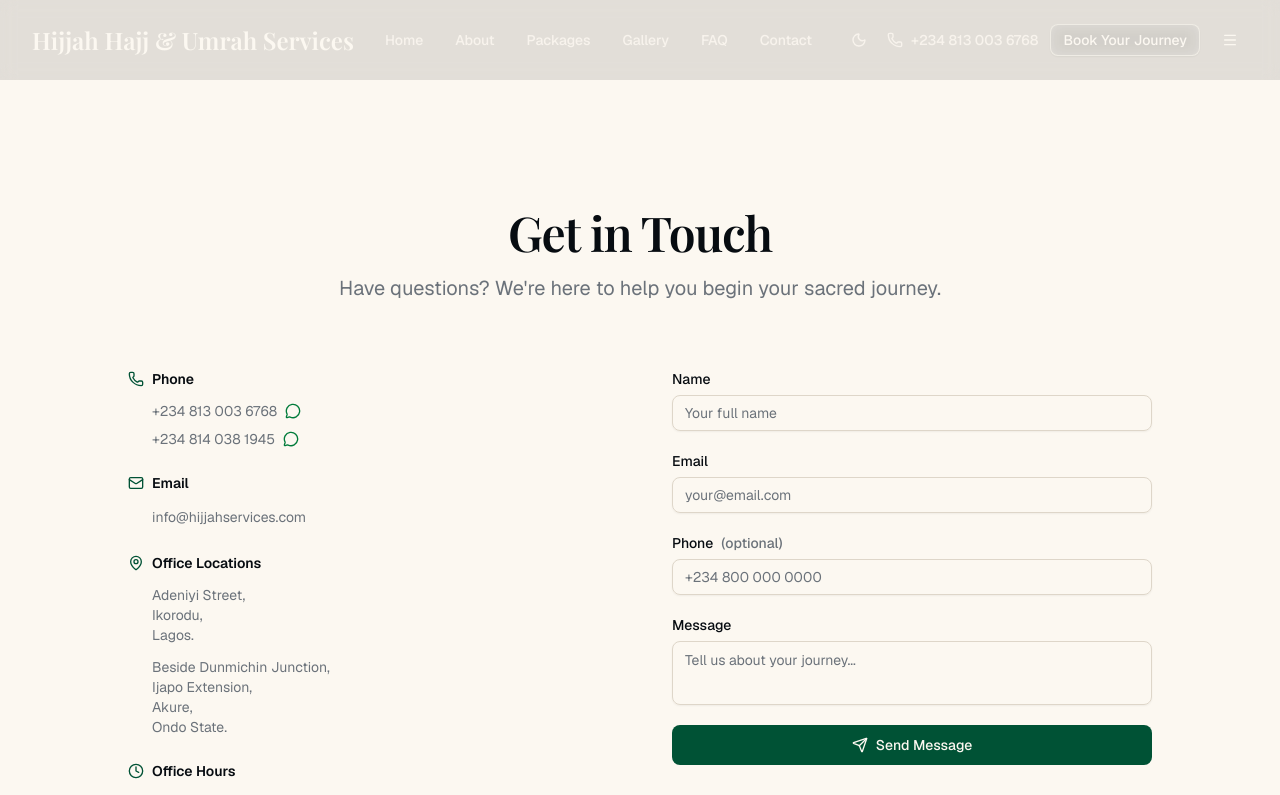
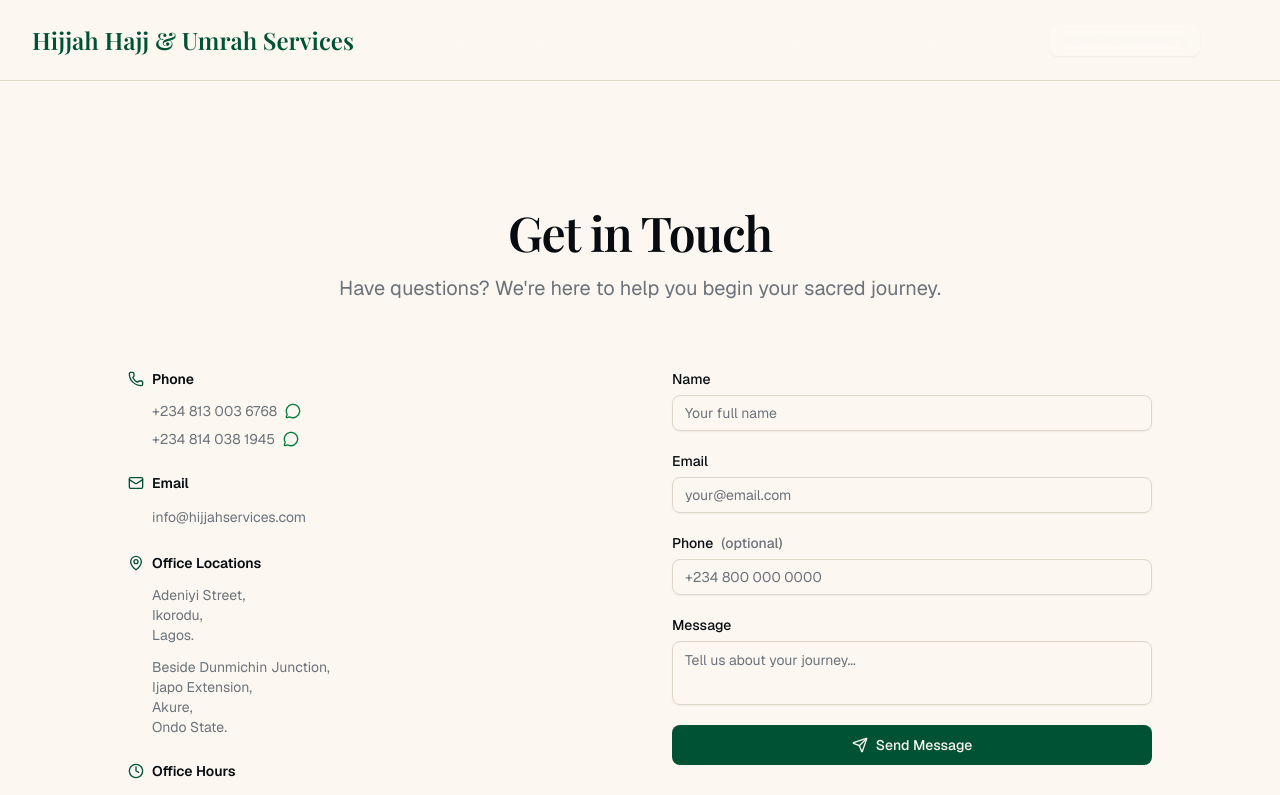
Before and after one commit to AdnanOlarmmi/Hijjah, a Next.js app: page /contact in a window 1280 px wide. Shown: the top 795 px of the page. Built offline with nearby package versions, Linux system fonts and the light colour scheme; a web font is replaced by a local one.

Commit message:
Header contrast on no-scroll

```diff
--- a/src/components/layout/Navbar.tsx
+++ b/src/components/layout/Navbar.tsx
@@ -3,6 +3,7 @@
 import { useState, useEffect } from "react";
 import { motion } from "framer-motion";
 import Link from "next/link";
+import { usePathname } from "next/navigation";
 import { Menu, Moon, Sun, Phone } from "lucide-react";
 import { useTheme } from "next-themes";
 import { Button } from "@/components/ui/button";
@@ -13,6 +14,8 @@ import { navLinks, siteConfig } from "@/lib/constants";
 export function Navbar() {
   const [scrolled, setScrolled] = useState(false);
   const { theme, setTheme, resolvedTheme } = useTheme();
+  const pathname = usePathname();
+  const isHome = pathname === "/";
 
   useEffect(() => {
     const handleScroll = () => setScrolled(window.scrollY > 20);
@@ -26,7 +29,9 @@ export function Navbar() {
         "fixed top-0 left-0 right-0 z-50 transition-all duration-300",
         scrolled
           ? "bg-background/80 backdrop-blur-xl border-b border-border"
-          : "bg-black/10 backdrop-blur-sm"
+          : isHome
+            ? "bg-black/10 backdrop-blur-sm"
+            : "bg-background/80 backdrop-blur-xl border-b border-border"
       )}
     >
       <nav className="content-max-w flex items-center justify-between h-16 sm:h-20 px-4 sm:px-6 lg:px-8">
@@ -34,7 +39,7 @@ export function Navbar() {
           <span
             className={cn(
               "text-xl sm:text-2xl font-heading font-semibold transition-colors duration-300",
-              scrolled ? "text-primary" : "text-off-white"
+              scrolled || !isHome ? "text-primary" : "text-off-white"
             )}
           >
             {siteConfig.name}
```
